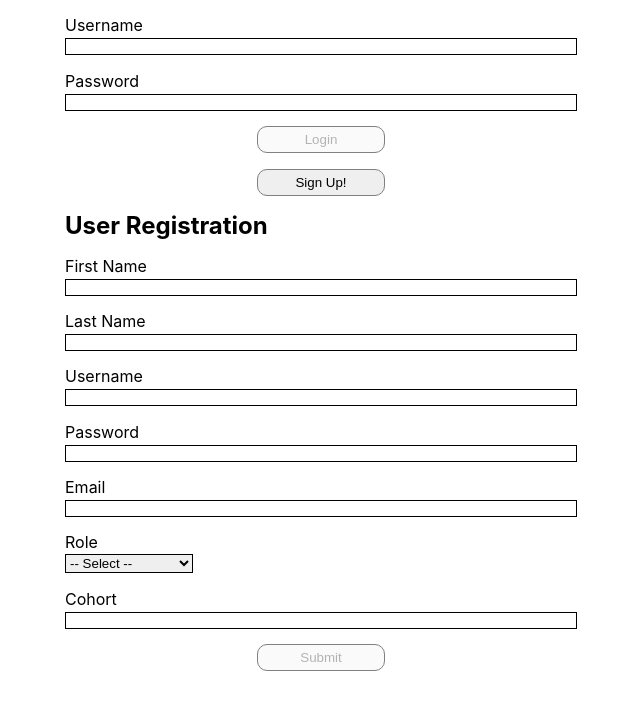
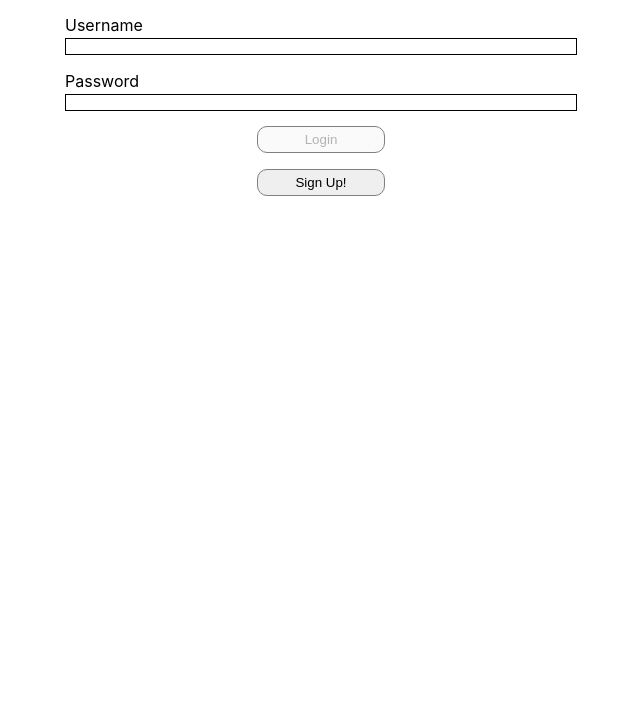
Before and after one commit to bw-dev-desk-queue-3/fe, a React (Create React App) app: page / in a window 1280 px wide. Shown: the top 710 px of the page, without its empty margins (319-959 px from the left). Built offline with nearby package versions, Linux system fonts and the light colour scheme.

Commit message:
Created Routes and made the sign up button on the login redirect to register page.

```diff
--- a/src/App.js
+++ b/src/App.js
@@ -1,15 +1,19 @@
 import React from 'react';
+import { BrowserRouter as Router, Route, NavLink } from "react-router-dom";
+
+import ProtectedRoute from "./components/ProtectedRoute";
 import Login from './components/Login';
 import Register from './components/Register';
-
 import './App.css';
 
 function App() {
   return (
-    <div className="App">
-      <Login />
-      <Register />
-    </div>
+    <Router>
+      <div className="App">
+        <Route exact path="/" component={Login} />
+        <Route exact path="/register" component={Register} />
+      </div>
+    </Router>
   );
 }
 
--- a/src/components/Login.js
+++ b/src/components/Login.js
@@ -1,4 +1,5 @@
 import React, { useState, useEffect } from 'react';
+import { useHistory } from "react-router-dom";
 import axios from 'axios';
 import * as yup from 'yup';
 
@@ -11,7 +12,7 @@ const schema = yup.object().shape({
 const Login = () => {
   const [ user, setUser ] = useState({ username: '', password: '' });
   const [buttonOff, setButtonOff] = useState(true);
-
+  const { push } = useHistory();
 
   const [errors, setErrors] = useState({
     username: '',
@@ -89,7 +90,7 @@ const Login = () => {
       </label>
       {errors.password && <p className="error">{errors.password}</p>}
       <button disabled={buttonOff}>Login</button>
-      <button>Sign Up!</button>
+      <button onClick={() => {push("/register")}}>Sign Up!</button>
     </form>
   );
 }
```
